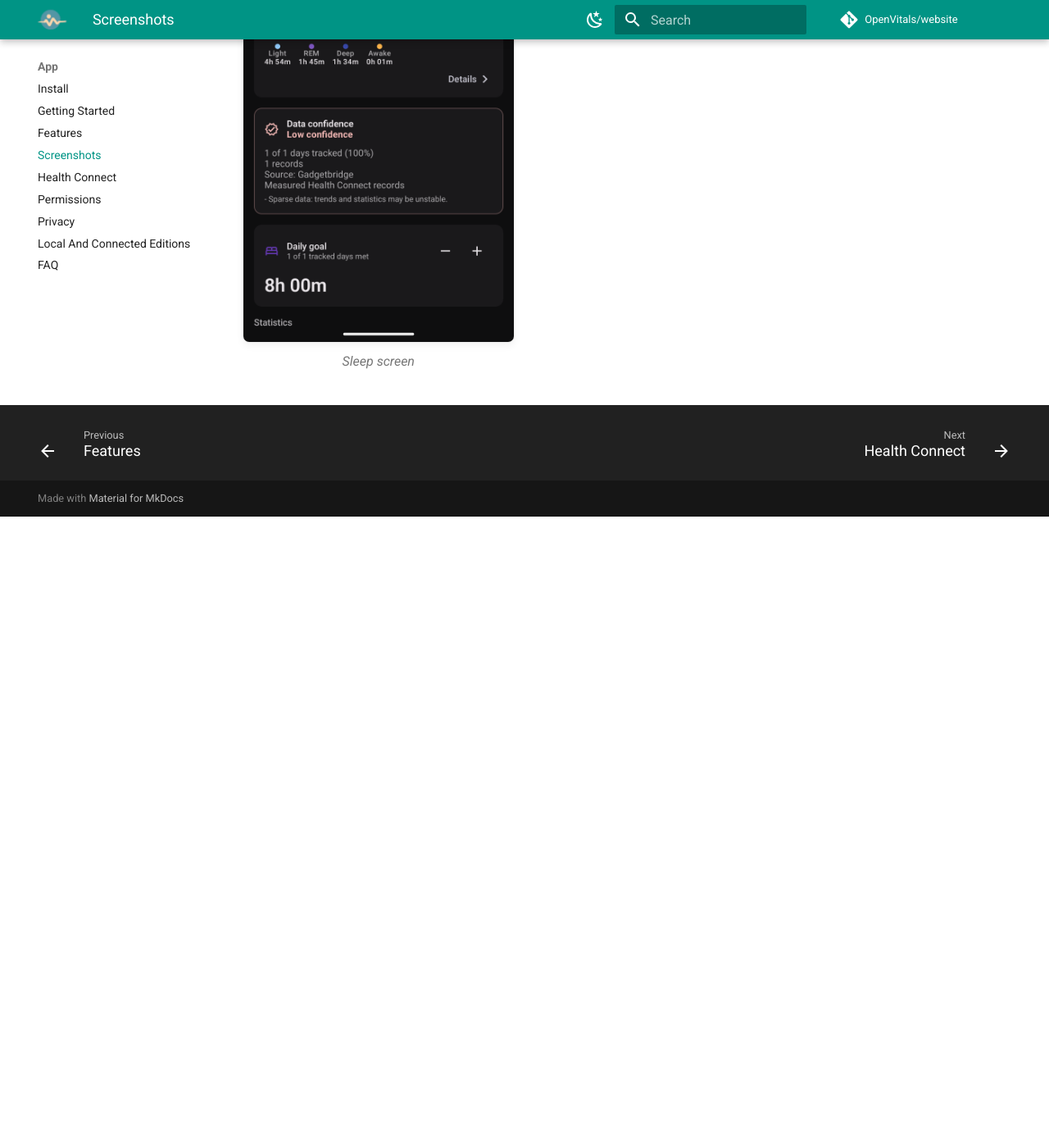
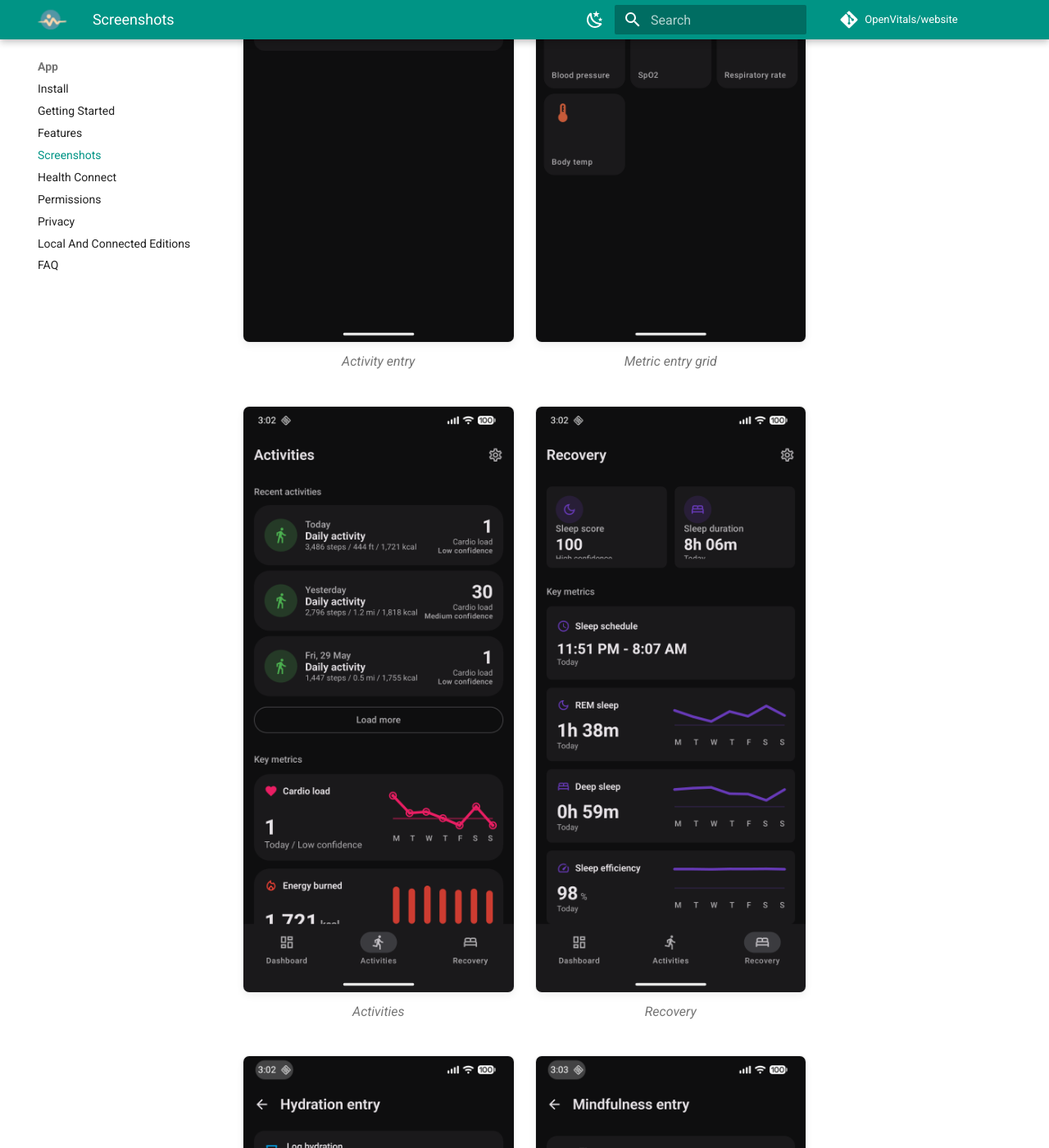
Before and after one commit to OpenVitals-MTU/docs, an MkDocs documentation site: the page built from docs/app/screenshots.md, in a window 1280 px wide and 1400 px high, scrolled down 1318 px. Shown: the whole window at 82% size. Built offline with MkDocs 1.6.1 and Material for MkDocs 9.7.7, drawn with Linux system fonts in a browser that asks for light colours; before the commit the page ends 1948 px from its top, so only the background shows below that; some of the changed text lies outside the part shown.

Commit message:
update screenshots

```diff
--- a/docs/app/screenshots.md
+++ b/docs/app/screenshots.md
@@ -13,8 +13,33 @@
 </figure>
 
 <figure markdown="1">
-![Sleep screen](../assets/images/sleep.png){ .app-screenshot }
-<figcaption>Sleep screen</figcaption>
+![Activity entry options](../assets/images/activity-entry.png){ .app-screenshot }
+<figcaption>Activity entry</figcaption>
+</figure>
+
+<figure markdown="1">
+![Metric entry grid](../assets/images/metric-entry-grid.png){ .app-screenshot }
+<figcaption>Metric entry grid</figcaption>
+</figure>
+
+<figure markdown="1">
+![Activities list](../assets/images/activities.png){ .app-screenshot }
+<figcaption>Activities</figcaption>
+</figure>
+
+<figure markdown="1">
+![Recovery dashboard](../assets/images/recovery.png){ .app-screenshot }
+<figcaption>Recovery</figcaption>
+</figure>
+
+<figure markdown="1">
+![Hydration entry](../assets/images/hydration-entry.png){ .app-screenshot }
+<figcaption>Hydration entry</figcaption>
+</figure>
+
+<figure markdown="1">
+![Mindfulness entry](../assets/images/mindfulness-entry.png){ .app-screenshot }
+<figcaption>Mindfulness entry</figcaption>
 </figure>
 
 </div>
```
Also changed, not shown: docs/assets/images/activities.png (added), docs/assets/images/activity-entry.png (added), docs/assets/images/dashboard.png, docs/assets/images/hydration-entry.png (added), docs/assets/images/metric-entry-grid.png (added), docs/assets/images/mindfulness-entry.png (added), docs/assets/images/recovery.png (added), docs/assets/images/sleep.png (deleted), docs/assets/images/steps-week.png.
